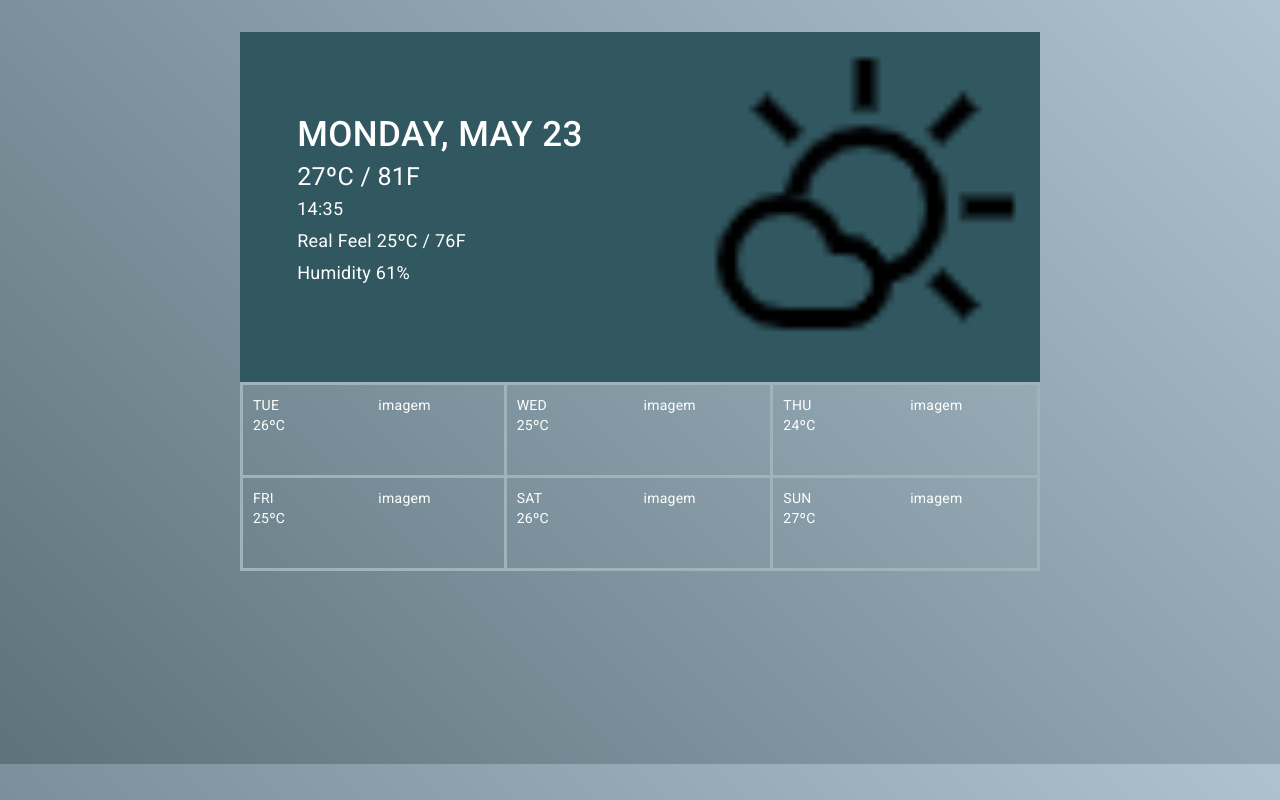
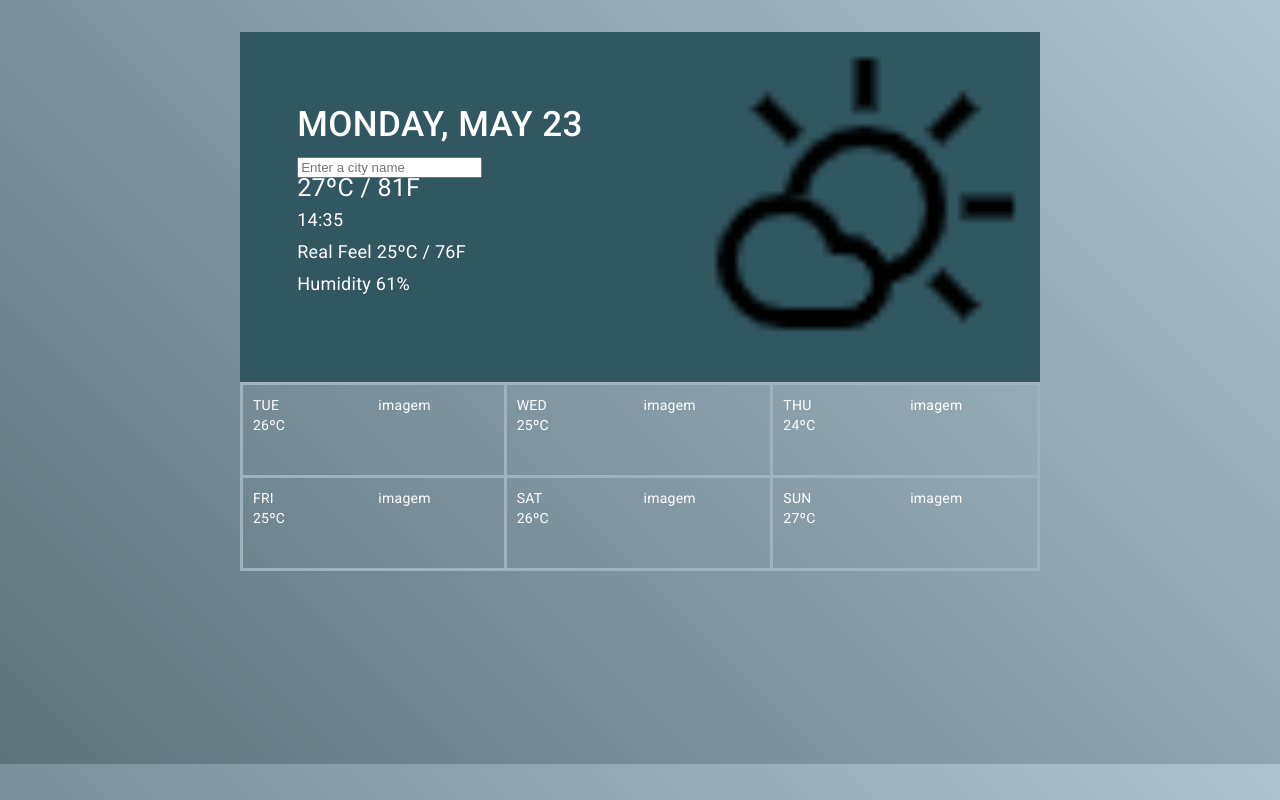
Before and after one commit to F3l1p3ee/weather-app, an Angular app: page / in a window 1280 px wide. Built offline with nearby package versions, Linux system fonts and the light colour scheme.

Commit message:
Criação do arquivo que fará a integração da API OpenWeatherMap

```diff
--- a/src/app/components/big-card/big-card.component.html
+++ b/src/app/components/big-card/big-card.component.html
@@ -2,6 +2,7 @@
     <div class="weather-info">
         <div class="informations">
             <h2>MONDAY, MAY 23</h2>
+            <input type="text" name="cityName" placeholder="Enter a city name" [(ngModel)]="city">
             <p>27ºC / 81F</p>
             <p>14:35</p>
             <p>Real Feel 25ºC / 76F</p>
--- a/src/app/components/big-card/big-card.component.ts
+++ b/src/app/components/big-card/big-card.component.ts
@@ -6,5 +6,5 @@ import { Component } from '@angular/core';
   styleUrls: ['./big-card.component.css']
 })
 export class BigCardComponent {
-
+  city: string = ''
 }
--- /dev/null
+++ b/src/app/shared/service/weather-service.service.ts
@@ -0,0 +1,18 @@
+import { HttpClient } from '@angular/common/http';
+import { Injectable } from '@angular/core';
+
+@Injectable({
+  providedIn: 'root'
+})
+export class WeatherServiceService {
+
+  apiKey: string = '80a45ccd9e0f4b407f613375515deda5';
+
+  constructor(
+    private http: HttpClient
+  ) { }
+
+  getWeather(city: string){
+    // return this.http.get(`https://api.openweathermap.org/data/2.5/weather?q=${this.city}&appid=${this.apiKey}`)
+  }
+}
```
Also changed, not shown: src/app/app.module.ts (+8 -3 lines).
